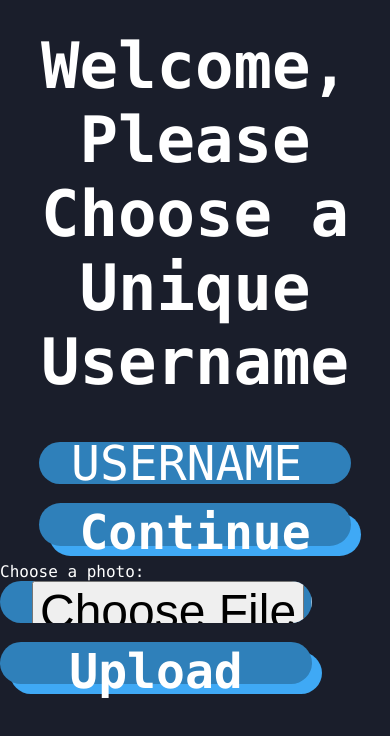
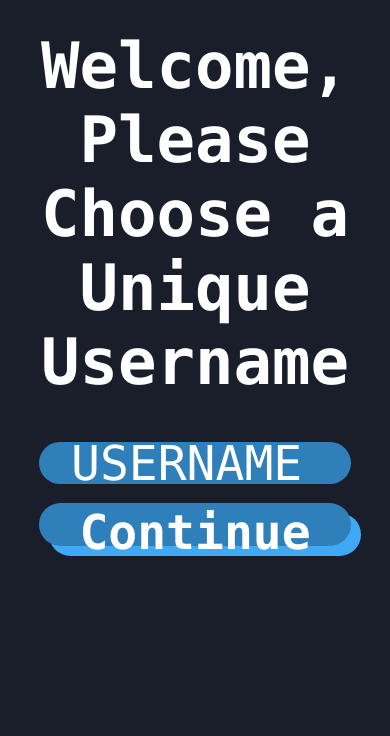
Before and after one commit to GearedMountain/SnackBox, a plain HTML site: page templates/index.html in a window 390 px wide. Shown: the part 98-834 px from the top of the page. Drawn offline with nearby package versions, Linux system fonts and the light colour scheme; files that its build step writes are made by us from their sources; files whose address does not match are found by name.

Commit message:
it broke phones somehow

```diff
--- a/templates/index.html
+++ b/templates/index.html
@@ -18,12 +18,7 @@
 			</form>
 		</div>
 
-		<form action="http://127.0.0.1:5000/upload" method="POST" enctype="multipart/form-data">
-			<label for="file">Choose a photo:</label>
-			<input type="file" id="file" name="file" accept="image/*" required>
-			<br><br>
-			<button type="submit">Upload</button>
-		</form>
+
 	</body>
 
 	<script src="https://cdn.socket.io/4.8.1/socket.io.min.js"></script>
```
